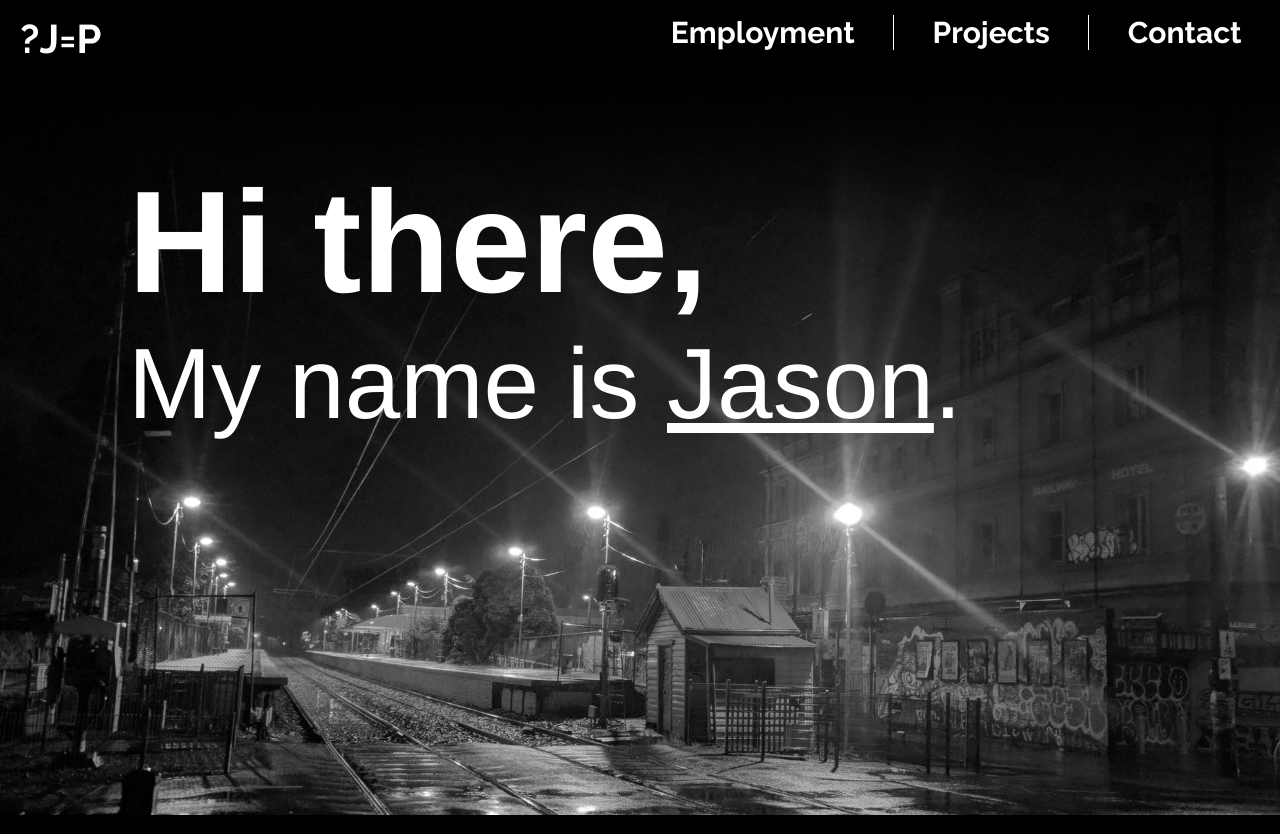
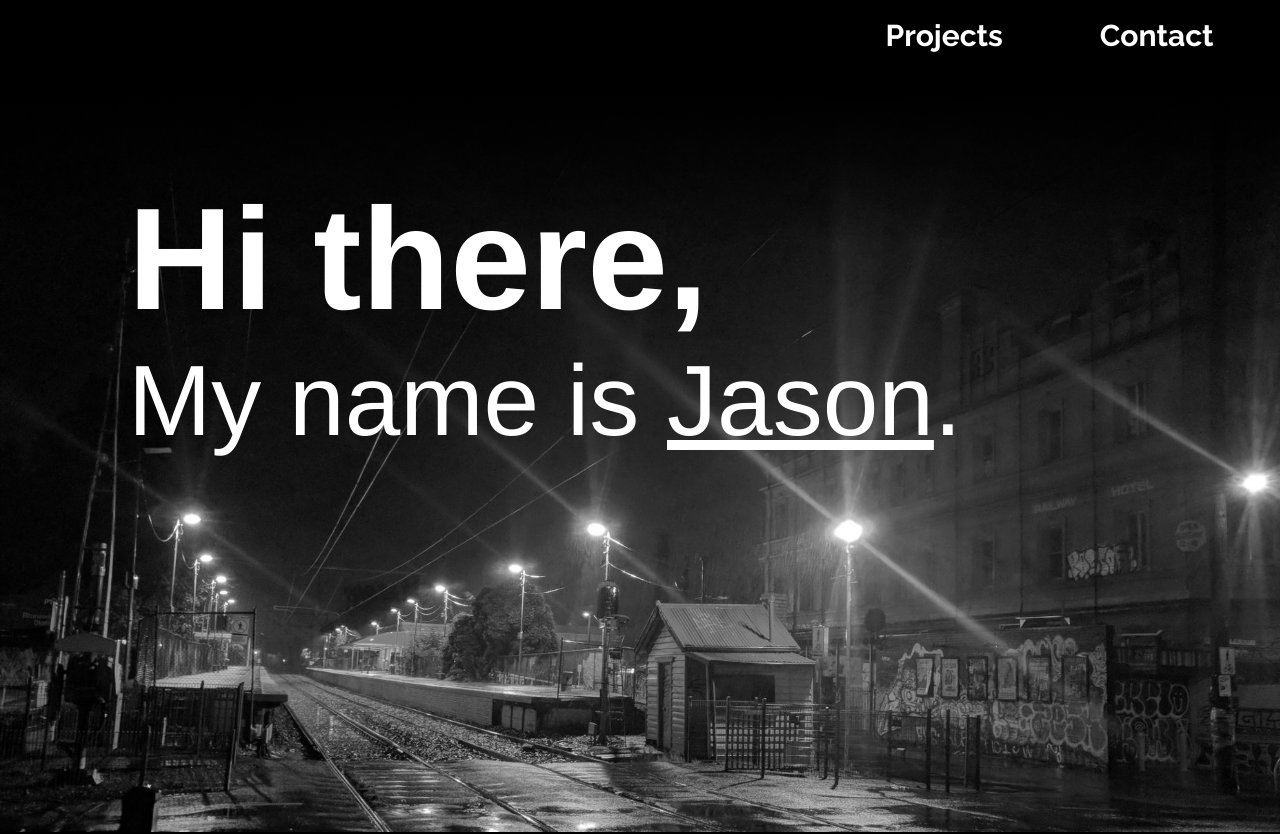
Before and after one commit to oswalde-p/personal-site, a Vue app: page / in a window 1280 px wide. Shown: the top 834 px of the page. Built offline with nearby package versions, Linux system fonts and the light colour scheme.

Commit message:
Remove /jobs, update nav style

```diff
--- a/src/components/common/footer.vue
+++ b/src/components/common/footer.vue
@@ -18,7 +18,7 @@ export default {
       li
         a(href="https://www.facebook.com/the.jason.pursey" target="_blank")
           img(src="/images/footer/f_logo_RGB-White_72.png" alt="facebook")
-    p © 2020 jason pursey
+    p © {{ new Date().getFullYear() }} jason pursey
 </template>
 <style lang="scss" scoped>
 
--- a/src/components/common/header.vue
+++ b/src/components/common/header.vue
@@ -5,6 +5,11 @@ export default {
     return {
       mobileMenuOpen: false,
     }
+  },
+  computed: {
+    isHome() {
+      return this.$route.path === '/'
+    },
   },
   methods: {
     toggleMobileMenu() {
@@ -15,19 +20,16 @@ export default {
 </script>
 <template lang="pug">
   nav
-    router-link.home(to="/") ?J=P
+    router-link.home(to="/" v-if="!isHome")
+      img(src="icon-back.svg" height="30px")
     img.menu-icon(src="hamburger.svg" v-on:click="toggleMobileMenu()")
     ul.mobile(v-if="mobileMenuOpen" v-on:click="toggleMobileMenu()")
       li.close ✕
-      li
-        router-link(to="/jobs") Employment
       li
         router-link(to="/projects") Projects
       li
         router-link(to="/contact") Contact
     ul.desktop
-      li
-        router-link(to="/jobs") Employment
       li
         router-link(to="/projects") Projects
       li
@@ -36,41 +38,43 @@ export default {
 <style lang="scss" scoped>
 nav {
   display: flex;
+  height: auto;
   font-size: 30px;
-  height: 8vh;
   justify-content: space-between;
-  margin-top: 0.5em;
+  margin: 0.6em;
 }
 
 ul {
   list-style-type: none;
-  margin: 0;
+  height: 60px;
+  margin: 0 0 0 auto;
   padding: 0;
 }
 
 li {
   display: inline-block;
+  height: 100%;
   padding: 0 3vw;
-  &:not(:last-child) {
-    border-right: 0.5px solid white;
-  }
 }
 
 a {
   color: white;
+  height: 40px;
+  padding: 10px;
   text-decoration: none;
   &:visited {
     color: white;
   }
+  &:hover {
+    color: lightgrey;
+  }
   &.router-link-active {
-    color: gray;
+    border-bottom: 2px solid white;
   }
 }
 
 .home {
-  color: white !important ;
-  font-size: 40px;
-  margin: 0 0 0 0.5em;
+  border: none !important ;
 }
 
 .menu-icon{
@@ -86,6 +90,7 @@ img {
   position: absolute;
   text-align: start;
   top: 0;
+  height: auto;
   width: 100%;
   z-index: 1;
   & li {
@@ -96,6 +101,7 @@ img {
 
 .close {
   cursor: pointer;
+  margin-right: 0.9em;
   text-align: end;
 }
 
@@ -105,6 +111,7 @@ img {
   }
   .menu-icon {
     display: block;
+    margin-left: auto;
   }
 }
 </style>
--- a/src/components/jobs/index.vue
+++ /dev/null
@@ -1,60 +0,0 @@
-<script>
-export default {
-  name: 'Jobs',
-}
-</script>
-<template lang="pug">
-  section.jobs
-    .job.item
-      .copy
-        h2 unu GmbH, Berlin 2018 - 2020
-        h3 Junior Software Engineer, Full Stack
-      a(href="https://unumotors.com/en" target="_blank")
-        img(src="/images/jobs/unumotors.png" alt="screenshot of unumotors.com site")
-</template>
-<style lang="scss" scoped>
-.job {
-  color: #333;
-  display: grid;
-  grid-template-columns: 1fr 1fr;
-  min-height: 80vh;
-  overflow: hidden;
-  position: relative;
-}
-
-.copy {
-  margin: 0 5em;
-}
-
-img {
-  width: 100%;
-}
-
-h2 {
-  font-size: 35px;
-}
-
-a, .copy {
-  display: flex;
-  flex-direction: column;
-  justify-content: center;
-}
-
-a img {
-  border: none;
-}
-
-@media all and (max-width: 1500px) {
-}
-
-@media all and (max-width: 700px) {
-  .job {
-    grid-template-columns: 1fr;
-    min-height: unset;
-  }
-
-  .copy {
-    margin: 5em 2em;
-  }
-}
-</style>
--- a/src/main.js
+++ b/src/main.js
@@ -10,7 +10,7 @@ console.log(`%c
 | | | | | | |  __/ | | | | | |  __/  \\   /
 |_| |_|_|_|  \\___| |_| |_| |_|\\___|   \\_/
 
-`, 'color: purple;')
+`, 'color: turquoise;')
 
 /* eslint-disable-next-line no-console */
 console.log('https://jasonpursey.com/contact')
--- a/src/router/index.js
+++ b/src/router/index.js
@@ -9,17 +9,6 @@ const routes = [
     path: '/',
     name: 'Home',
     component: Home,
-  },
-  {
-    path: '/jobs',
-    name: 'jobs',
-    meta: {
-      title: 'Employment - Jason Pursey',
-    },
-    // route level code-splitting
-    // this generates a separate chunk (about.[hash].js) for this route
-    // which is lazy-loaded when the route is visited.
-    component: () => import(/* webpackChunkName: "jobs" */ '../components/jobs/index.vue'),
   },
   {
     path: '/projects',
```
Also changed, not shown: public/icon-back.svg (added).
